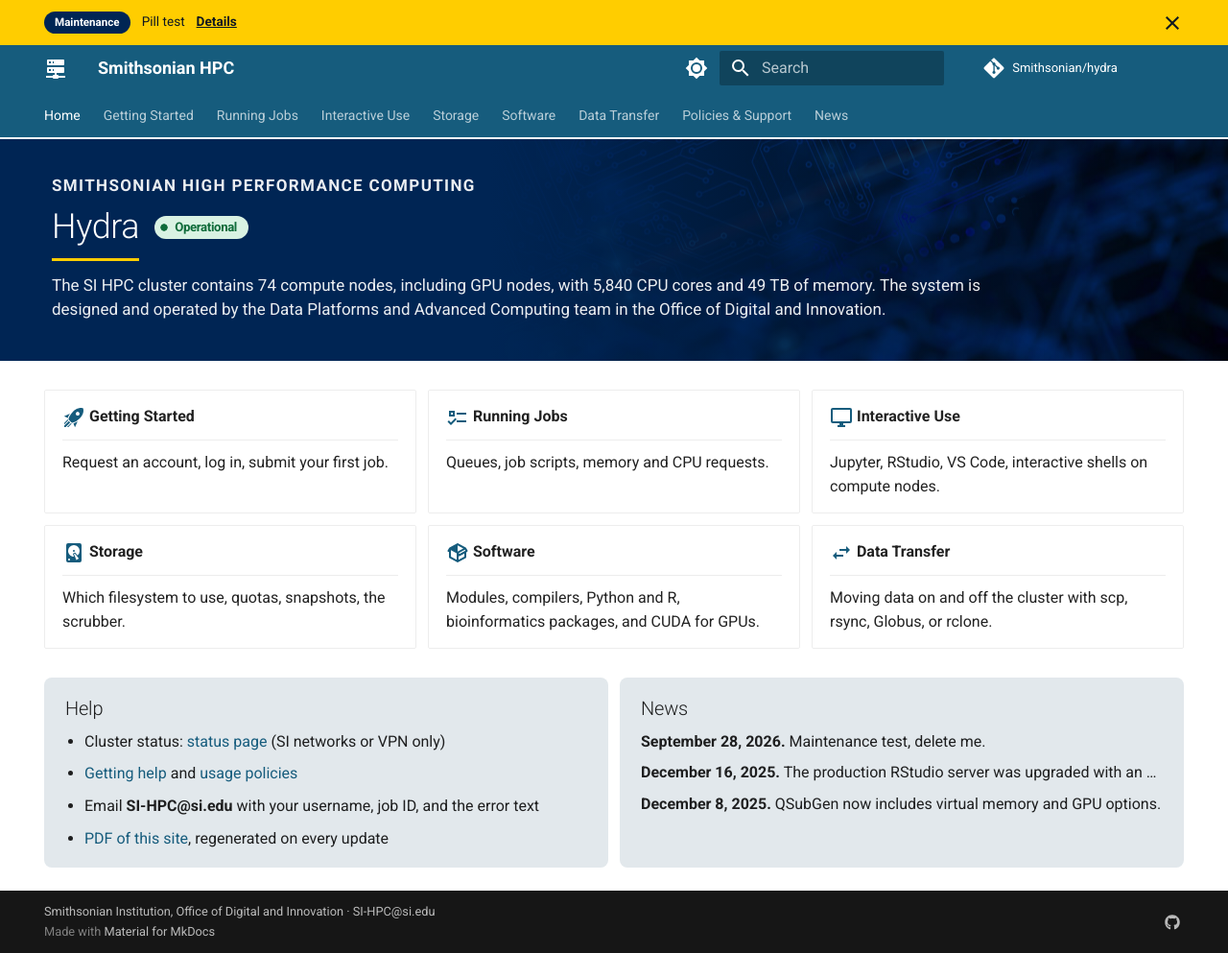
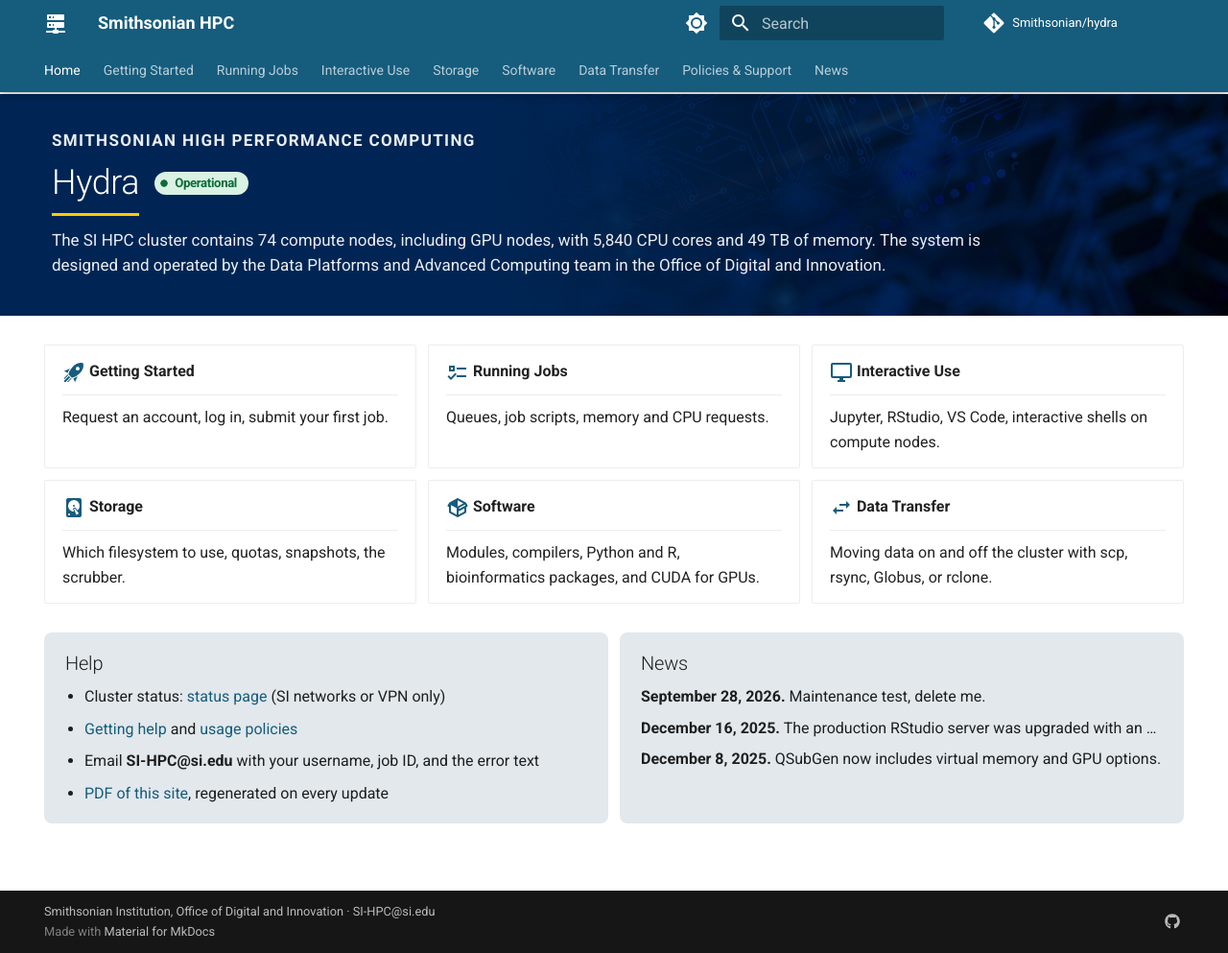
Before and after one commit to ODI-DPAC/hydra, an MkDocs documentation site: the page built from docs/index.md, in a window 1280 px wide and 993 px high. Shown: the whole window at 96% size. Built offline with MkDocs 1.6.1 and Material for MkDocs 9.7.7, drawn with Linux system fonts in a browser that asks for light colours; comment, search, counter and statistics services are not loaded; part of the change alters nothing that is shown.

Commit message:
Remove banner

```diff
--- a/mkdocs.yml
+++ b/mkdocs.yml
@@ -61,12 +61,12 @@ extra:
   # Announcement bar and status pill. kind: maintenance | outage | info.
   # Blank text = no banner, pill shows Operational.
   announce:
-    issue: "54"
-    since: "2026-09-28"
-    from: "2026-09-28T16:32:00-04:00"
-    until: "2026-09-28T16:47:00-04:00"
-    kind: maintenance
-    text: "Pill test"
+    issue: ""
+    since: ""
+    from: ""
+    until: ""
+    kind: info
+    text: ""
     link: news/
   status_url: https://hydra.si.edu/tools/status/
   support_email: SI-HPC@si.edu
```
